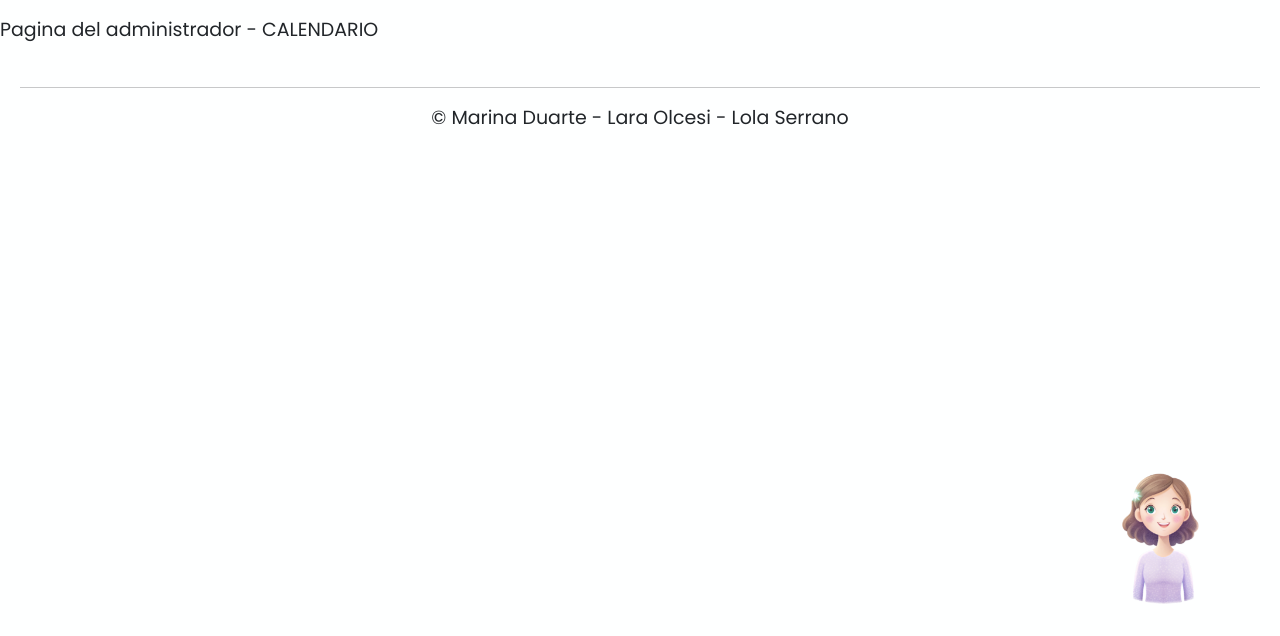
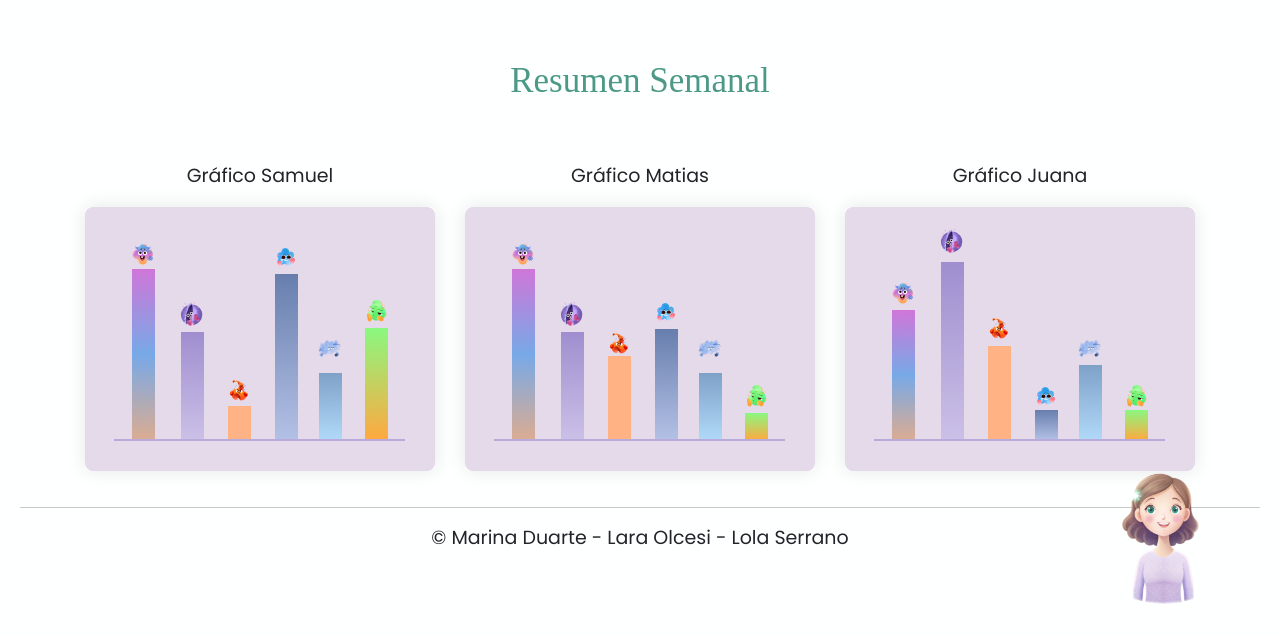
Before and after one commit to mlolaserrano/soul, a PHP site: the page made by pages/admin/(adm)calendario.html in a window 1280 px wide. Shown: the part 164-800 px from the top of the page. Run offline with PHP 8.4, Linux system fonts and the light colour scheme; some libraries are stand-ins or nearby versions; some web fonts are replaced.

Commit message:
Calendario Admin

```diff
--- a/assets/css/styles.css
+++ b/assets/css/styles.css
@@ -1648,3 +1648,17 @@ border-radius: 15px;
   justify-content: center;
 
 }
+
+
+/*Calendario admin*/
+.L-imagenCAL{
+  box-shadow: 0 0 20px rgba(0, 0, 0, 0.1);
+  border-radius: 5px;
+}
+
+.L-TituloCal{
+  display: flex;
+  text-align: center;
+  justify-content: center;
+  margin: 60px;
+}
--- a/pages/admin/(adm)calendario.html
+++ b/pages/admin/(adm)calendario.html
@@ -59,7 +59,23 @@
 
   <section>
     <div id="spinner" class="spinner" style="display: none;"></div>
-    <p>Pagina del administrador - CALENDARIO</p>
+    <h1 class="L-TituloCal">Resumen Semanal</h1>
+    <div class="container text-center">
+      <div class="row">
+        <div class="col order-last">
+          <p>Gráfico Juana</p>
+          <img src="../../images/Juana.png" class="L-imagenCAL" alt="">
+        </div>
+        <div class="col">
+          <p>Gráfico Matias</p>
+          <img src="../../images/Matias.png" class="L-imagenCAL" alt="">
+        </div>
+        <div class="col order-first">
+          <p>Gráfico Samuel</p>
+          <img src="../../images/Samuel.png" class="L-imagenCAL" alt="">
+        </div>
+      </div>
+    </div>
   </section>
 
 
```
Also changed, not shown: images/Juana.png (added), images/Matias.png (added), images/Samuel.png (added).
